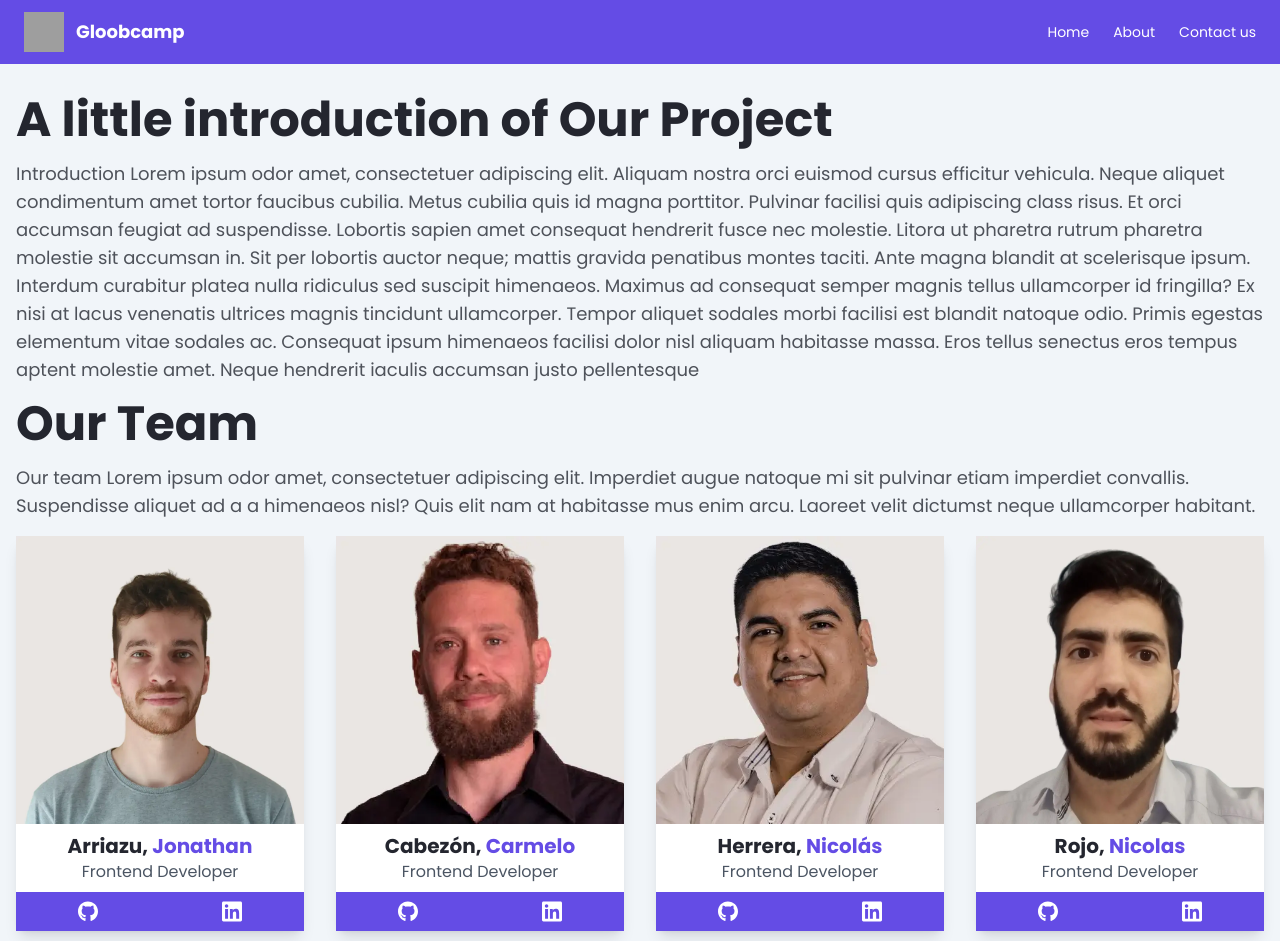
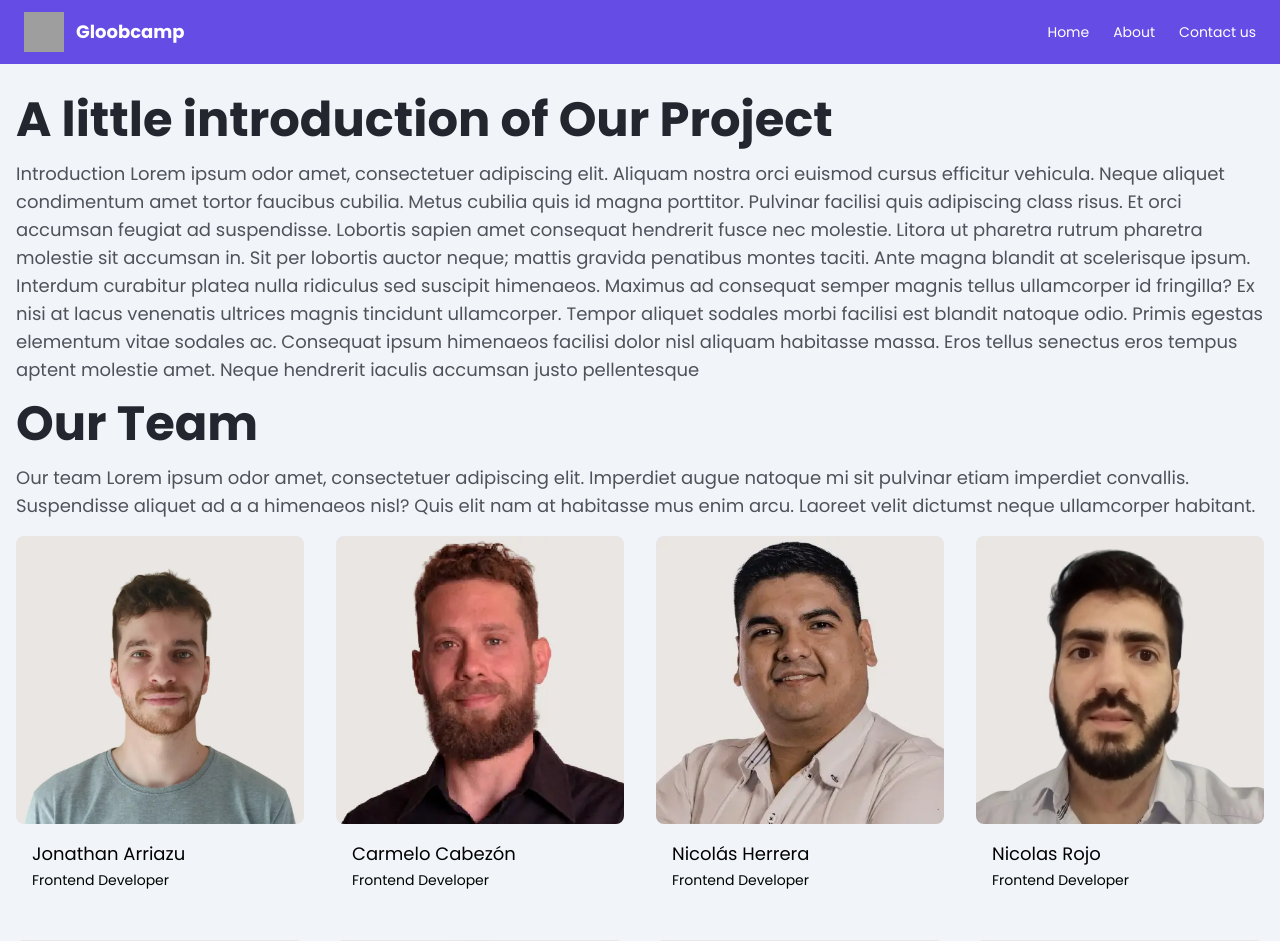
Before and after one commit to Nicostudent/gloobcamp, a Next.js app: page /aboutus in a window 1280 px wide. Shown: the top 941 px of the page. Built offline with nearby package versions, Linux system fonts and the light colour scheme; grey boxes are pictures that could not be loaded.

Commit message:
nueva card del about us, si les gusta, nice

```diff
--- a/src/components/UserCard/UserCard.jsx
+++ b/src/components/UserCard/UserCard.jsx
@@ -1,12 +1,20 @@
+import React from "react";
 import UserImage from "./UserImage.jsx";
+import Image from "next/image.js";
+import Link from "next/link.js";
 import UserHeading from "./UserHeading.jsx";
 import UserSocial from "./UserSocial.jsx";
+
 const UserCard = ({ picture, lastname, name, position, github, linkedin }) => {
   return (
-    <div className="bg-white max-w-fit shadow-lg rounded-lg">
-      <UserImage source={picture} />
-      <UserHeading lastname={lastname} name={name} position={position} />
-      <UserSocial github={github} linkedin={linkedin} />
+    <div className="relative max-w-fit overflow-hidden">
+      <div className="relative group">
+        <UserImage source={picture} />
+        <div className="absolute inset-0 flex flex-col justify-start items-start gap-4 bg-indigo-500 bg-opacity-100 opacity-0 group-hover:opacity-100 p-8 rounded-lg transition-opacity duration-300 ease-in-out">
+          <UserSocial github={github} linkedin={linkedin} />
+        </div>
+      </div>
+      <UserHeading lastname={lastname} name={name} position={position}/>
     </div>
   );
 };
--- a/src/components/UserCard/UserHeading.jsx
+++ b/src/components/UserCard/UserHeading.jsx
@@ -2,12 +2,12 @@ import React from "react";
 
 const UserHeading = ({ lastname, name, position }) => {
   return (
-    <article className="py-2 px-4 text-center">
-      <h3 className="text-xl text-secondary font-bold">
-        {lastname}, <span className="text-primary">{name}</span>
-      </h3>
-      <p className="text-gray-600">{position}</p>
-    </article>
+    <div className="p-4">
+      <p className="text-lg">
+        {name} {lastname}{" "}
+      </p>
+      <span className="text-sm">{position}</span>
+    </div>
   );
 };
 
--- a/src/components/UserCard/UserImage.jsx
+++ b/src/components/UserCard/UserImage.jsx
@@ -9,7 +9,7 @@ const UserImage = ({ source }) => {
         alt="A picture of the member team"
         width={500}
         height={500}
-        className="size-72"
+        className="rounded-lg size-72"
       />
     </article>
   );
--- a/src/components/UserCard/UserSocial.jsx
+++ b/src/components/UserCard/UserSocial.jsx
@@ -2,24 +2,24 @@ import Link from "next/link";
 import Image from "next/image";
 const UserSocial = ({ github, linkedin }) => {
   return (
-    <article className="flex text-center">
+    <div className="flex gap-3">
+      <Link
+        href={linkedin}
+        target="_blank"
+        rel="noopener noreferrer"
+        className="inline-block border-white hover:bg-indigo-800 px-6 py-2 border rounded-full text-lg text-white hover:text-black transition-colors duration-300"
+      >
+        <Image src="/linkedin.svg" alt="linkedin logo" width={20} height={20} />
+      </Link>
       <Link
         href={github}
         target="_blank"
         rel="noreferrer"
-        className="flex justify-center text-white font-bold px-4 py-2 bg-primary hover:opacity-90 w-full ease-in-out duration-300"
+        className="inline-block border-white hover:bg-indigo-800 px-6 py-2 border rounded-full text-lg text-white hover:text-black transition-colors duration-300"
       >
         <Image src="/github.svg" alt="github logo" width={20} height={20} />
       </Link>
-      <Link
-        href={linkedin}
-        target="_blank"
-        rel="noreferrer"
-        className="flex justify-center text-white font-bold px-4 py-2 bg-primary hover:opacity-90 w-full ease-in-out duration-300"
-      >
-        <Image src="/linkedin.svg" alt="linkedin logo" width={20} height={20} />
-      </Link>
-    </article>
+    </div>
   );
 };
 
```
